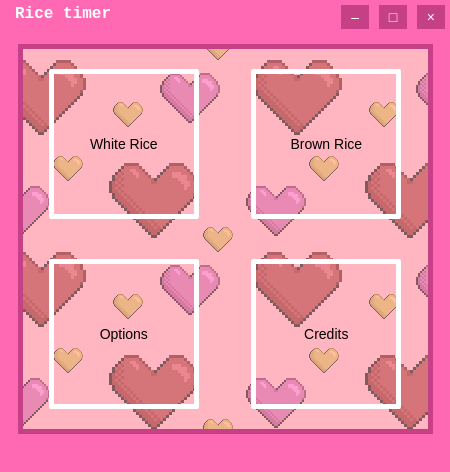
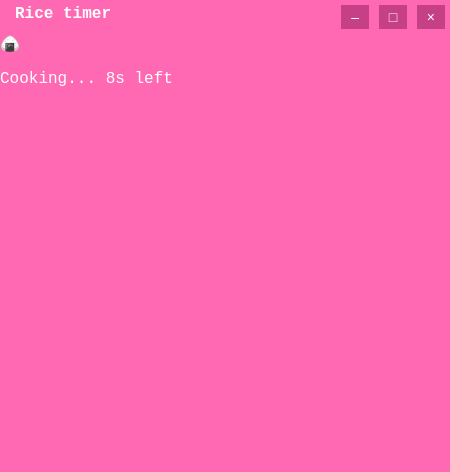
Before and after one commit to sebb-pj/rice-timer-deskapp, an Electron app: page index.html in a window 450 px wide. Both pictures are taken after a click on the button "White Rice". Drawn offline with Linux system fonts and the light colour scheme.

Commit message:
added sprites

```diff
--- a/index.html
+++ b/index.html
@@ -6,6 +6,7 @@
   <link rel="stylesheet" href="style.css">
 </head>
 <body>
+
   <div id="titlebar">
     <span>Rice timer</span>
     <div>
@@ -14,17 +15,24 @@
       <button class="win-btn" id="close-btn">×</button>
     </div>
   </div>
-  <div class="menu-container">
+
+  <div id="menu-screen" class="menu-container">
     <div class="menu-background">
     </div>
     <div class="menu">
-      <button class="menu-btn"><p>White Rice</p></button>
-      <button class="menu-btn"><p>Brown Rice</p></button>
-      <button class="menu-btn"><p>Options</p></button>
-      <button class="menu-btn"><p>Credits</p></button>
+      <button id="white-rice-btn" class="menu-btn"><p>White Rice</p></button>
+      <button id="brown-rice-btn" class="menu-btn"><p>Brown Rice</p></button>
+      <button id="options-btn" class="menu-btn"><p>Options</p></button>
+      <button id="credits-btn" class="menu-btn"><p>Credits</p></button>
      </div>
   </div>
 
+  <div id="cooking-screen" style="display: none;">
+    <div class="cooking-area">
+      <div id="rice-sprite">🍙</div>
+      <p>Cooking... <span id="timer">10</span>s left</p>
+    </div>
+  </div>
 
   <script src="renderer.js"></script>
 </body>
--- a/renderer.js
+++ b/renderer.js
@@ -9,3 +9,20 @@ document.getElementById('max-btn').addEventListener('click', () => {
 document.getElementById('close-btn').addEventListener('click', () => {
   window.electronAPI.close();
 });
+
+document.getElementById('white-rice-btn').addEventListener('click', () => {
+  document.getElementById('menu-screen').style.display = 'none';
+  document.getElementById('cooking-screen').style.display = 'block';
+
+  let time = 10;
+  const timerDisplay = document.getElementById('timer');
+  const interval = setInterval(() => {
+    time--;
+    timerDisplay.textContent = time;
+    if (time <= 0) {
+      clearInterval(interval);
+      timerDisplay.textContent = "Done!";
+      document.getElementById('rice-sprite').textContent = "🍚"; // Finished rice
+    }
+  }, 1000);
+});
--- a/style.css
+++ b/style.css
@@ -56,7 +56,7 @@ body {
 }
 
 .menu-background {
-  background-image: url(backgroundheart.png);
+  background-image: url(assets/backgrounds/backgroundheart.png);
   background-position: center;
   position: absolute;
   top: 0;
```
Also changed, not shown: assets/backgrounds/backgroundheart.png (renamed from backgroundheart.png), assets/sprites/brownrice1.png (added), assets/sprites/brownrice2.png (added), assets/sprites/brownrice3.png (added), assets/sprites/brownrice4.png (added), assets/sprites/brownrice5.png (added), assets/sprites/whiterice1.png (added), assets/sprites/whiterice2.png (added), assets/sprites/whiterice3.png (added), assets/sprites/whiterice4.png (added), assets/sprites/whiterice5.png (added).
